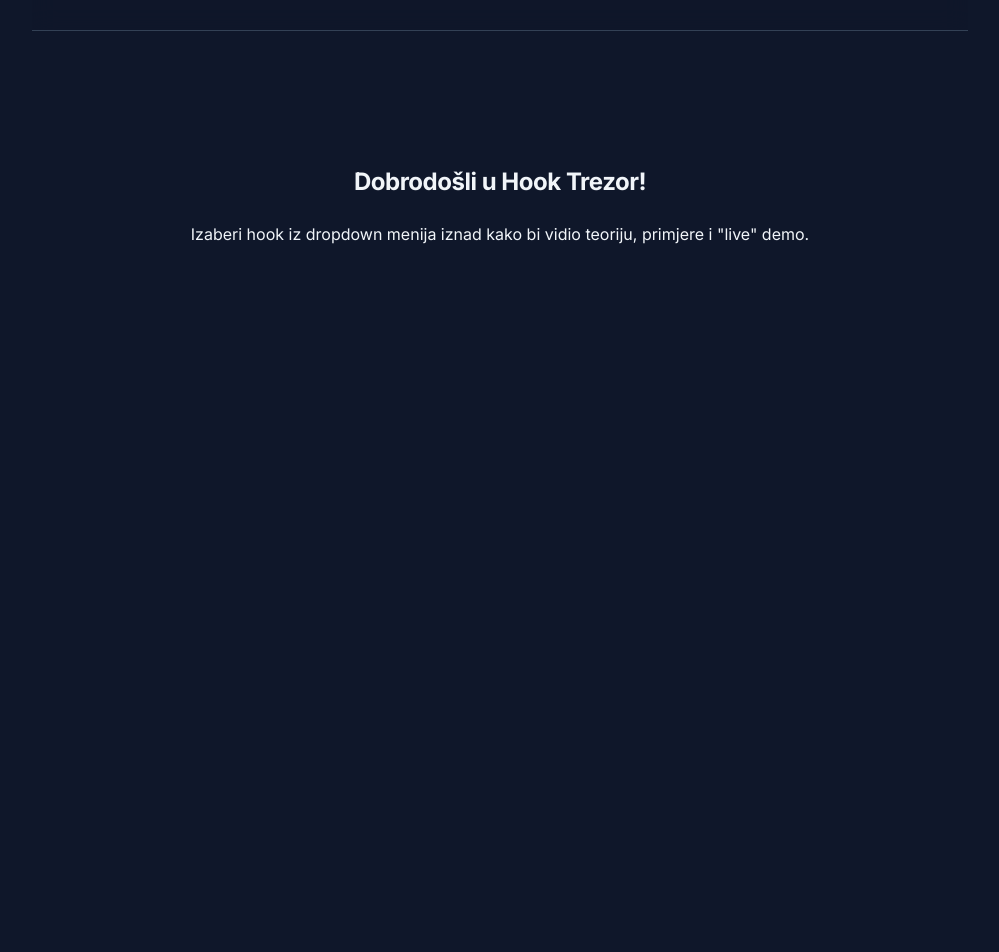
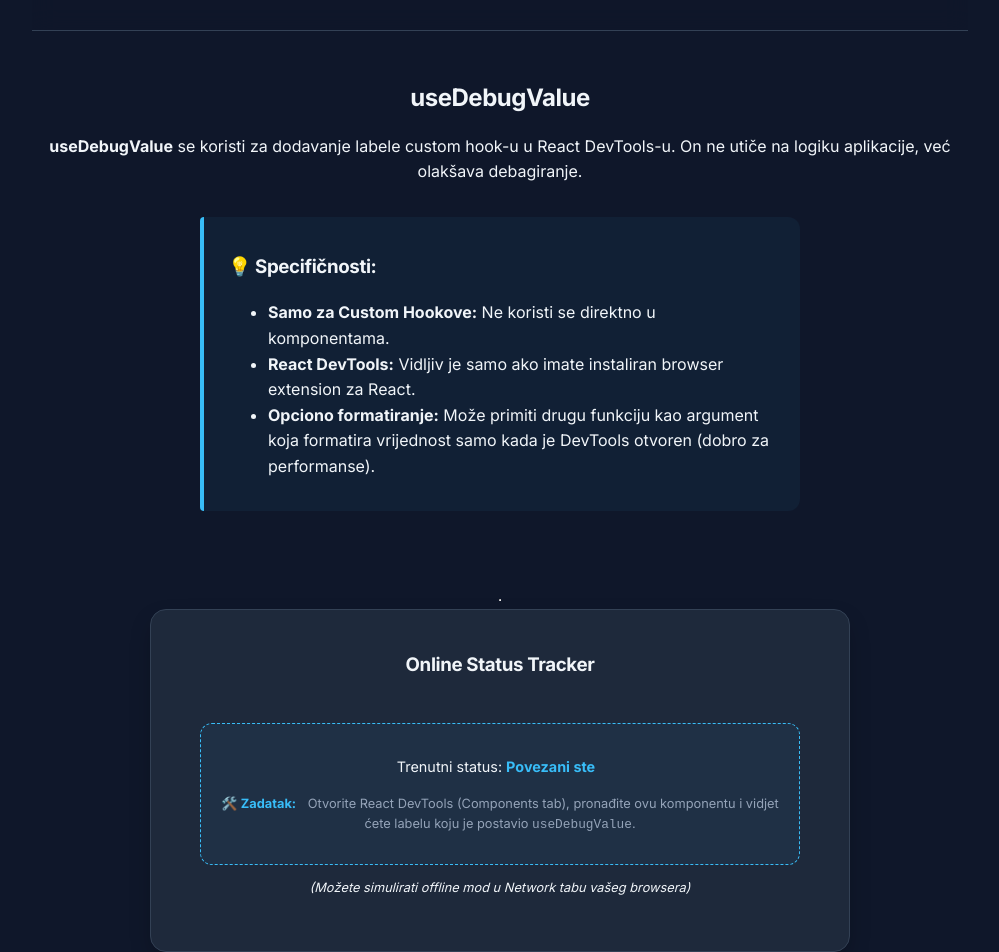
Before and after one commit to Skomorac/learnHooks, a React (Vite) app: page /useDebugValue in a window 1280 px wide. Before the commit this address led to /. Shown: the part 180-1132 px from the top of the page, without its empty margins (140-1139 px from the left). Before the commit the page ends 800 px from the top, so only its background shows below. Built offline with nearby package versions, Linux system fonts and the light colour scheme.

Commit message:
added hook useDebugValue

```diff
--- a/src/App.tsx
+++ b/src/App.tsx
@@ -11,6 +11,7 @@ import UseActionStatePage from "./hooks-examples/useActionState";
 import UseOptimisticPage from "./hooks-examples/useOptimistic";
 import UseCallbackPage from "./hooks-examples/useCallback";
 import UseContextPage from "./hooks-examples/useContext";
+import UseDebugValuePage from "./hooks-examples/useDebugValue";
 import { useEffect, useState } from "react";
 import "./App.css";
 
@@ -19,6 +20,7 @@ const HOOKS_LIST = [
   { id: "useOptimistic", name: "useOptimistic" },
   { id: "useCallback", name: "useCallback" },
   { id: "useContext", name: "useContext" },
+  { id: "useDebugValue", name: "useDebugValue" },
 ];
 
 function Navigation() {
@@ -66,6 +68,7 @@ function App() {
             <Route path="/useOptimistic" element={<UseOptimisticPage />} />
             <Route path="/useCallback" element={<UseCallbackPage />} />
             <Route path="/useContext" element={<UseContextPage />} />
+            <Route path="/useDebugValue" element={<UseDebugValuePage />} />
             <Route path="*" element={<Navigate to="/" />} />
           </Routes>
         </main>
--- /dev/null
+++ b/src/hooks-examples/useDebugValue/index.tsx
@@ -0,0 +1,24 @@
+import UseDebugValueInfo from "./useDebugValueInfo";
+import UseDebugValueDemo from "./useDebugValueDemo";
+
+const UseDebugValuePage = () => {
+  return (
+    <div className="hook-page">
+      <UseDebugValueInfo />
+      <hr />
+      <UseDebugValueDemo />
+      <div className="code-reminder">
+        <h4>💡 Podsjetnik za kod:</h4>
+        <pre>
+          {`// Koristi se ISKLJUČIVO unutar custom hookova
+useDebugValue(vrijednost);
+
+// Sa funkcijom za formatiranje (bolje za performanse)
+useDebugValue(vrijednost, v => v.toDateString());`}
+        </pre>
+      </div>
+    </div>
+  );
+};
+
+export default UseDebugValuePage;
--- /dev/null
+++ b/src/hooks-examples/useDebugValue/useDebugValueDemo.tsx
@@ -0,0 +1,56 @@
+import { useState, useEffect, useDebugValue } from "react";
+
+// CUSTOM HOOK: Prati online status
+function useOnlineStatus() {
+  const [isOnline, setIsOnline] = useState(navigator.onLine);
+
+  // U React DevTools-u će pored 'OnlineStatus' pisati "Online" ili "Offline"
+  useDebugValue(isOnline ? "Online ✅" : "Offline ❌");
+
+  useEffect(() => {
+    const handleOnline = () => setIsOnline(true);
+    const handleOffline = () => setIsOnline(false);
+
+    window.addEventListener("online", handleOnline);
+    window.addEventListener("offline", handleOffline);
+
+    return () => {
+      window.removeEventListener("online", handleOnline);
+      window.removeEventListener("offline", handleOffline);
+    };
+  }, []);
+
+  return isOnline;
+}
+
+const UseDebugValueDemo = () => {
+  const isOnline = useOnlineStatus();
+
+  return (
+    <div className="hook-demo">
+      <h3>Online Status Tracker</h3>
+      <div className="testing-box" style={{ textAlign: "center" }}>
+        <p>
+          Trenutni status:{" "}
+          <strong>{isOnline ? "Povezani ste" : "Niste povezani"}</strong>
+        </p>
+        <p
+          style={{
+            fontSize: "0.8rem",
+            marginTop: "1rem",
+            color: "var(--text-muted)",
+          }}
+        >
+          🛠️ <strong>Zadatak:</strong> Otvorite React DevTools (Components tab),
+          pronađite ovu komponentu i vidjet ćete labelu koju je postavio{" "}
+          <code>useDebugValue</code>.
+        </p>
+      </div>
+
+      <p style={{ fontSize: "0.8rem", fontStyle: "italic" }}>
+        (Možete simulirati offline mod u Network tabu vašeg browsera)
+      </p>
+    </div>
+  );
+};
+export default UseDebugValueDemo;
--- /dev/null
+++ b/src/hooks-examples/useDebugValue/useDebugValueInfo.tsx
@@ -0,0 +1,39 @@
+const UseDebugValueInfo = () => {
+  return (
+    <section className="hook-info">
+      <a
+        href="https://react.dev/reference/react/useDebugValue"
+        target="_blank"
+        rel="noreferrer"
+        className="hook-title-link"
+      >
+        <h2>useDebugValue</h2>
+      </a>
+      <p>
+        <strong>useDebugValue</strong> se koristi za dodavanje labele custom
+        hook-u u React DevTools-u. On ne utiče na logiku aplikacije, već
+        olakšava debagiranje.
+      </p>
+
+      <div className="key-points">
+        <h3>💡 Specifičnosti:</h3>
+        <ul>
+          <li>
+            <strong>Samo za Custom Hookove:</strong> Ne koristi se direktno u
+            komponentama.
+          </li>
+          <li>
+            <strong>React DevTools:</strong> Vidljiv je samo ako imate
+            instaliran browser extension za React.
+          </li>
+          <li>
+            <strong>Opciono formatiranje:</strong> Može primiti drugu funkciju
+            kao argument koja formatira vrijednost samo kada je DevTools otvoren
+            (dobro za performanse).
+          </li>
+        </ul>
+      </div>
+    </section>
+  );
+};
+export default UseDebugValueInfo;
```
